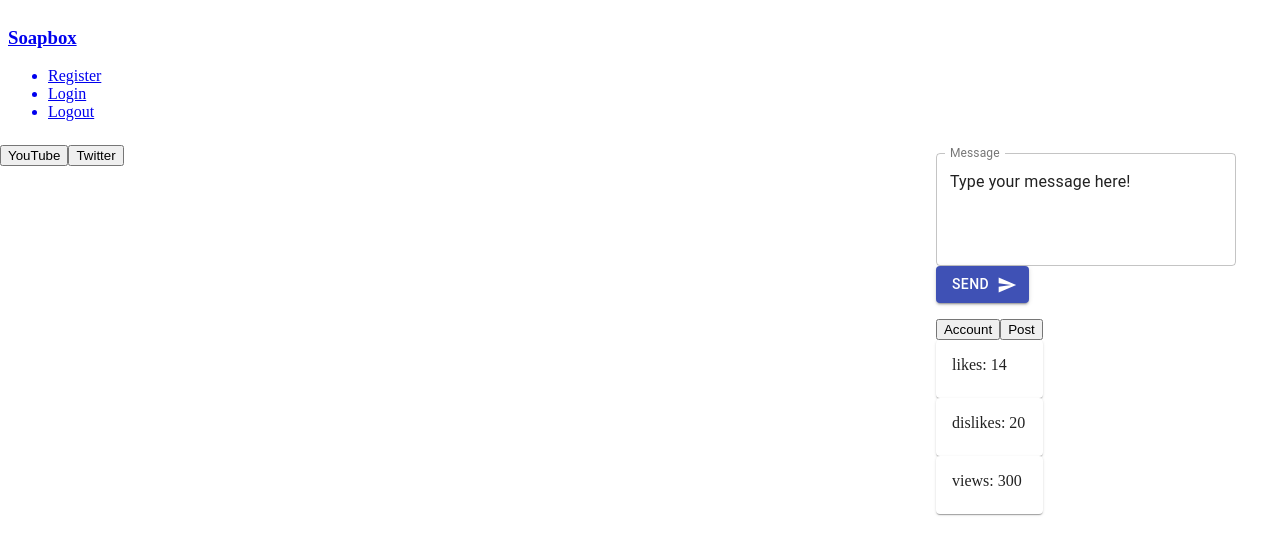
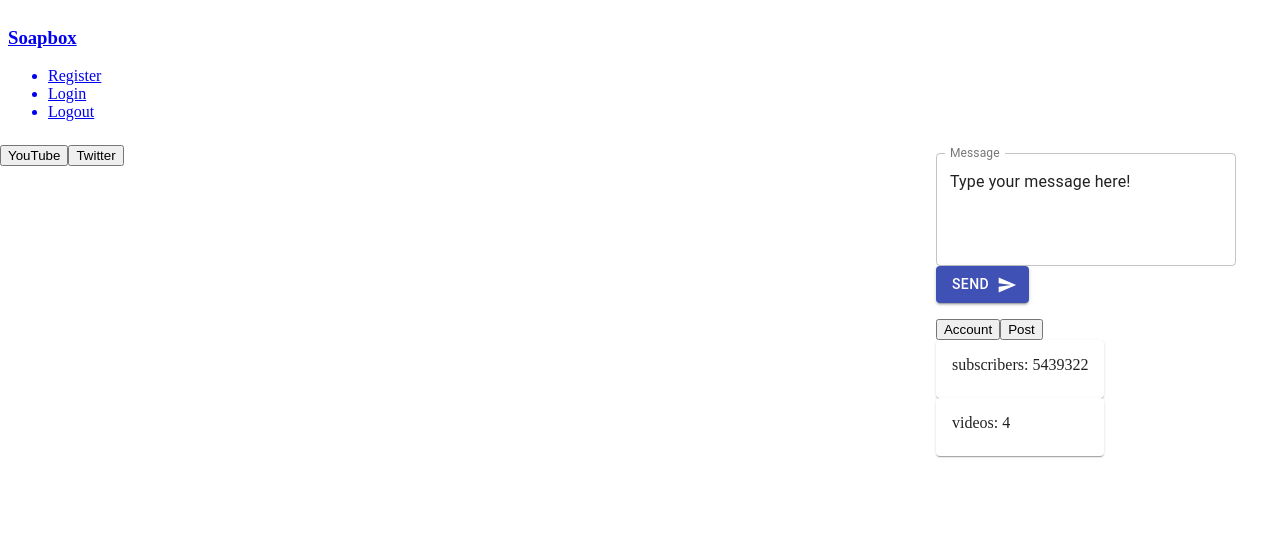
Before and after one commit to godfreydoo/soapbox, a React app in the folder client/: page / in a window 1280 px wide. Shown: the top 554 px of the page. Built offline with nearby package versions, Linux system fonts and the light colour scheme; the HTML template or start-up script is replaced by a standard one.

Commit message:
Implemented active social media state

```diff
--- a/client/src/components/App.jsx
+++ b/client/src/components/App.jsx
@@ -14,6 +14,7 @@ import axios from 'axios';
 import Grid from '@material-ui/core/Grid';
 
 const App = props => {
+  const [currSocialMedia, setCurrSocialMedia] = useState('');
   const [twitterMetrics, setTwitterMetrics] = useState('');
   const [twitterPosts, setTwitterPosts] = useState('');
   const [youtubeData, setYoutubeData] = useState('');
@@ -21,6 +22,7 @@ const App = props => {
 
   //currently uses hardcoded user info - will need to update to session/cookie info
   const getTwitterData = function() {
+    setCurrSocialMedia('twitter');
     console.log(document.cookie);
     axios.post('/twitter/hashtag-data', {
       userId: '20702956',
@@ -40,6 +42,7 @@ const App = props => {
   };
 
   const getYoutubeData = function() {
+    setCurrSocialMedia('youtube');
     axios.post('/youtube/video', {
       channelId: 'UCYZclLEqVsyPKP9HW87tPag'
     })
@@ -84,7 +87,7 @@ const App = props => {
               <Post />
             </Grid>
             <Grid item container sm={12}>
-              <MetricsTab activePostMetrics={activePostMetrics} accountMetrics={{ likes: 14, dislikes: 20, views: 300}}/>
+              <MetricsTab activePostMetrics={activePostMetrics} accountMetrics={currSocialMedia === 'twitter' ? twitterMetrics : {subscribers: 5439322, videos: 4}}/>
             </Grid>
           </Grid>
         </Grid>
```
Also changed, not shown: 1 other file (tests, documents, lock files or other folders).
